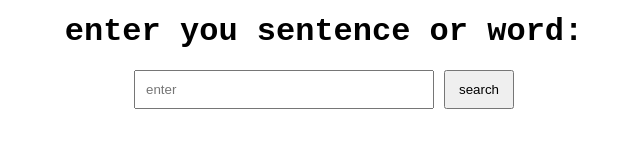
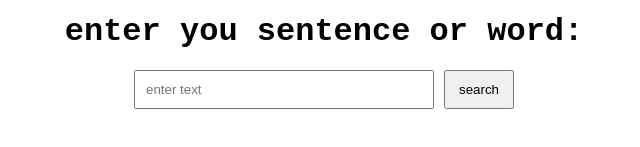
Before and after one commit to kepnok/numerology, a plain HTML site: page index.html in a window 1280 px wide. Shown: the part 329-476 px from the top of the page, 316-956 px from the left. Drawn offline with Linux system fonts and the light colour scheme.

Commit message:
changed placeholder

```diff
--- a/index.html
+++ b/index.html
@@ -15,7 +15,7 @@
     </div>
   </div>
   <div class="input-container">
-    <input class="input-box" placeholder="enter">
+    <input class="input-box" placeholder="enter text">
     <button class="search">
       search
     </button>
```
